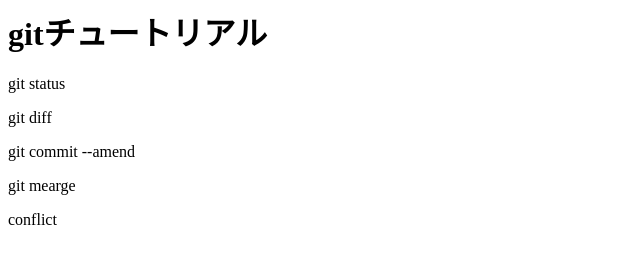
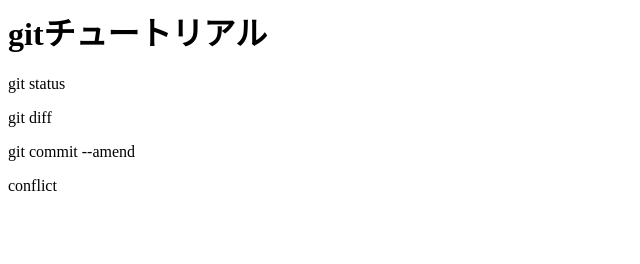
Before and after one commit to NullMej/git_tutorial, a plain HTML site: page index.html in a window 1280 px wide. Shown: the full height of the page, 0-640 px from the left. Drawn offline with Linux system fonts and the light colour scheme.

```diff
--- a/index.html
+++ b/index.html
@@ -2,5 +2,4 @@
 <p>git status</p>
 <p>git diff</p>
 <p>git commit --amend</p>
-<p>git mearge</p>
 <p>conflict</p>
```
